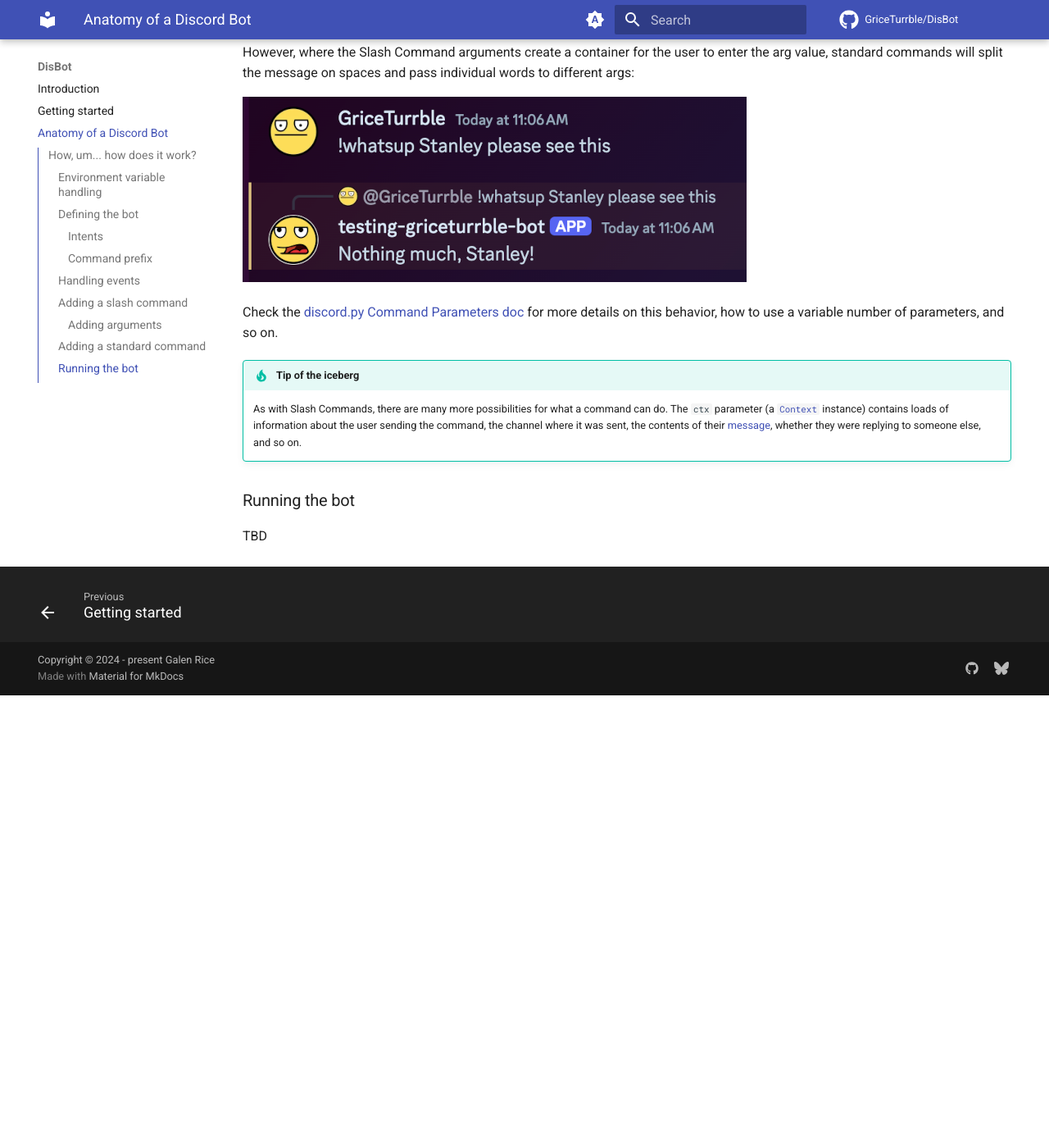
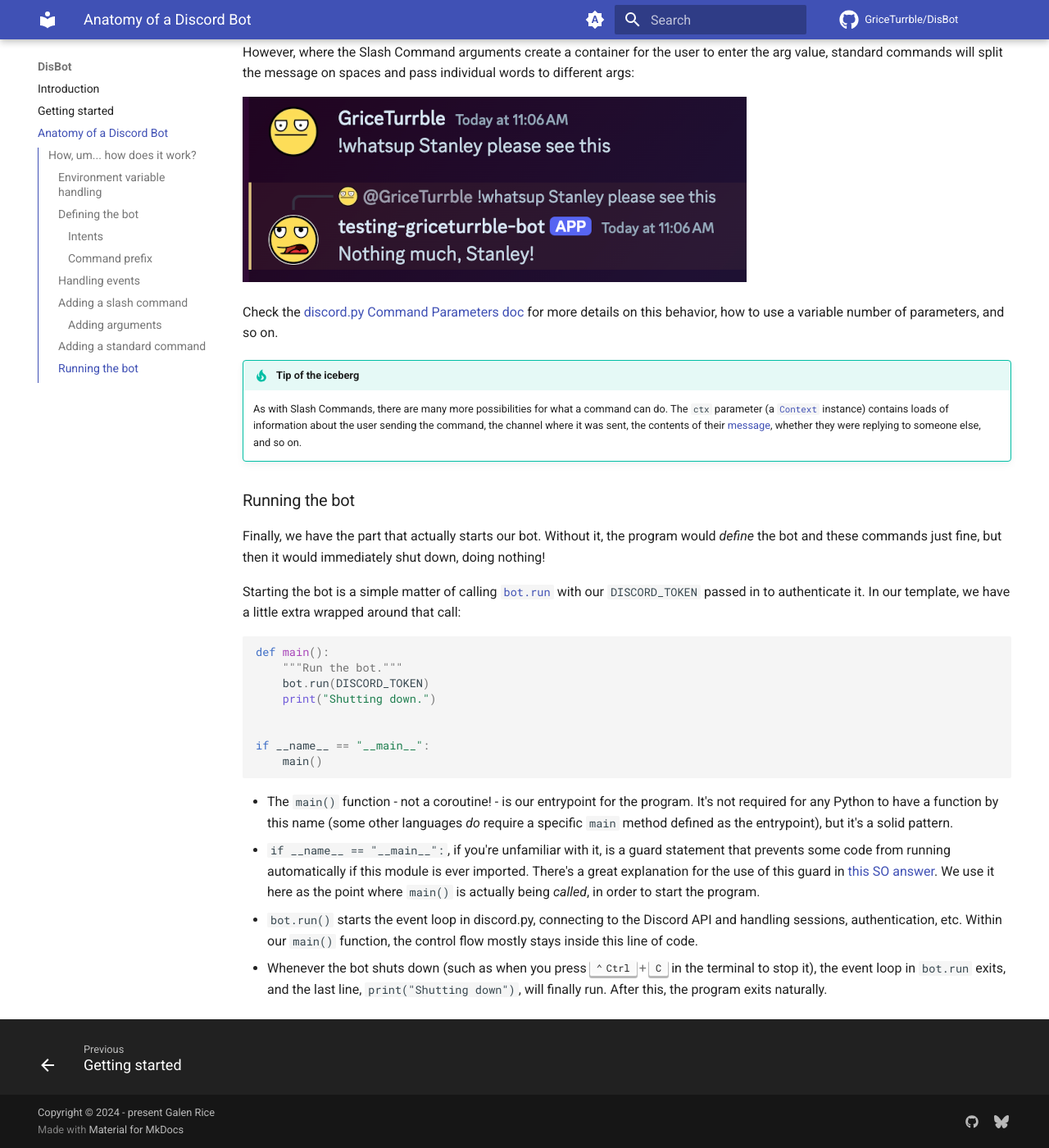
Before and after one commit to GriceTurrble/discord-bot-template, an MkDocs documentation site: the page built from docs/explore.md, in a window 1280 px wide and 1400 px high, scrolled down 7622 px. Shown: the whole window at 82% size. Built offline with MkDocs 1.6.1 and Material for MkDocs 9.7.7, drawn with Linux system fonts in a browser that asks for light colours; emoji names are drawn with the system emoji font; comment, search, counter and statistics services are not loaded; before the commit the page ends 8470 px from its top, so only the background shows below that.

Commit message:
docs: finalize the "running the bot" section

````diff
--- a/docs/explore.md
+++ b/docs/explore.md
@@ -417,6 +417,40 @@ for more details on this behavior, how to use a variable number of parameters, a
 
 ### Running the bot
 
-TBD
+Finally, we have the part that actually starts our bot.
+Without it, the program would _define_ the bot and these commands just fine,
+but then it would immediately shut down, doing nothing!
+
+Starting the bot is a simple matter of calling
+[`bot.run`](https://discordpy.readthedocs.io/en/stable/ext/commands/api.html#discord.ext.commands.Bot.run)
+with our `DISCORD_TOKEN` passed in to authenticate it.
+In our template, we have a little extra wrapped around that call:
+
+```py
+def main():
+    """Run the bot."""
+    bot.run(DISCORD_TOKEN)
+    print("Shutting down.")
+
+
+if __name__ == "__main__":
+    main()
+```
+
+- The `main()` function - not a coroutine! - is our entrypoint for the program.
+  It's not required for any Python to have a function by this name
+  (some other languages _do_ require a specific `main` method defined as the entrypoint),
+  but it's a solid pattern.
+- `if __name__ == "__main__":`, if you're unfamiliar with it,
+  is a guard statement that prevents some code from running automatically if this module is ever imported.
+  There's a great explanation for the use of this guard in [this SO answer](https://stackoverflow.com/a/419185).
+  We use it here as the point where `main()` is actually being _called_, in order to start the program.
+- `bot.run()` starts the event loop in discord.py, connecting to the Discord API
+  and handling sessions, authentication, etc.
+  Within our `main()` function, the control flow mostly stays inside this line of code.
+- Whenever the bot shuts down
+  (such as when you press ++ctrl+c++ in the terminal to stop it),
+  the event loop in `bot.run` exits, and the last line, `print("Shutting down")`,
+  will finally run. After this, the program exits naturally.
 
 [Discord Developer Portal]: https://discord.com/developers/applications
````
